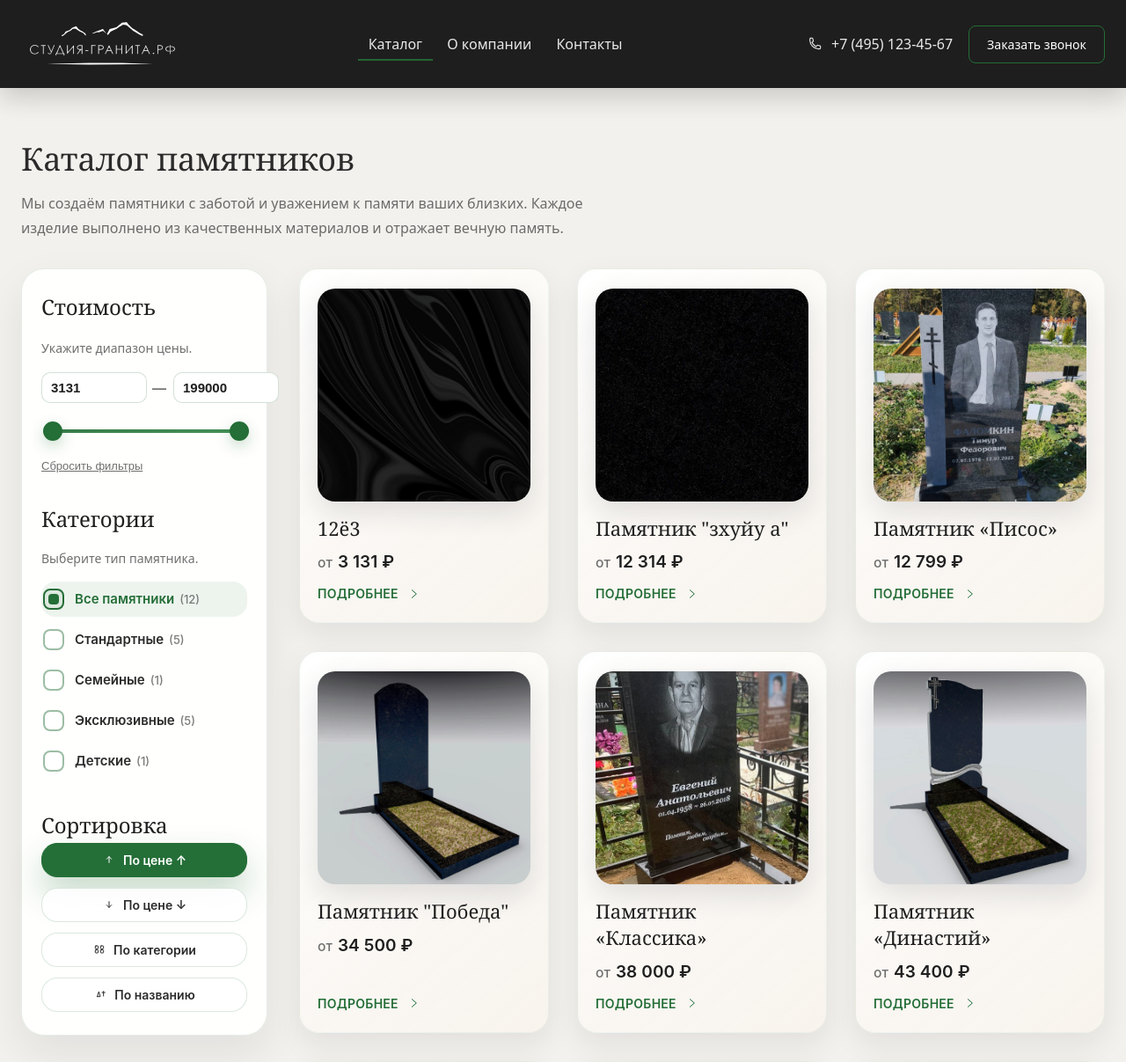
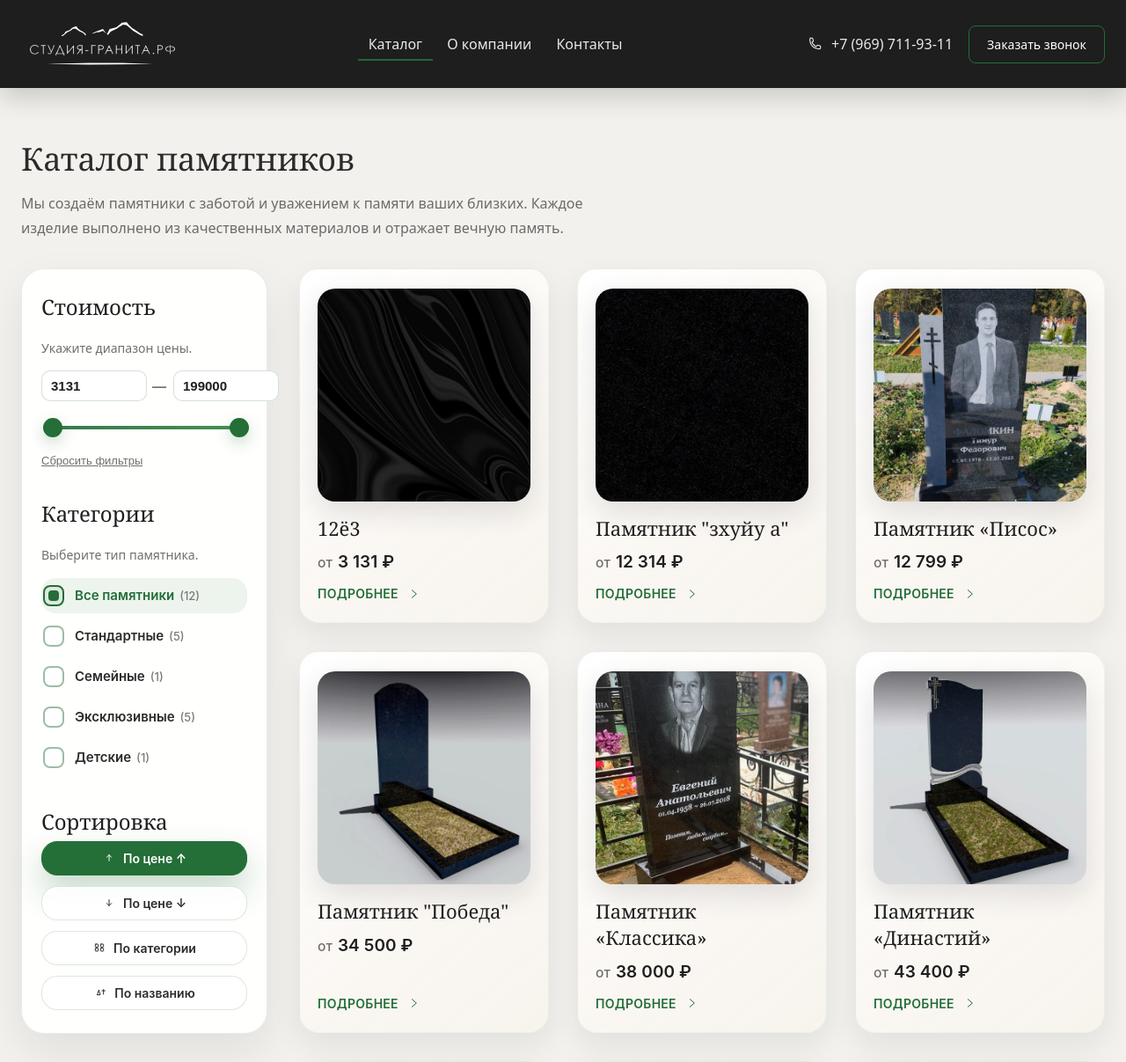
Before and after one commit to romdle/Project_Ritualka, a FastAPI app: page /catalog in a window 1280 px wide. Shown: the top 1207 px of the page at 88% size. Run offline with FastAPI, Linux system fonts and the light colour scheme; data comes from the database, SQL or seed files in the repository.

Commit message:
наконец-то блять 2

```diff
--- a/app/static/css/main.css
+++ b/app/static/css/main.css
@@ -143,7 +143,7 @@ p{line-height:1.7;margin:0}
 .catalog-sidebar::-webkit-scrollbar-thumb{background:rgba(36,110,55,.3);border-radius:999px}
 .catalog-sidebar::-webkit-scrollbar-track{background:transparent}
 .catalog-filters{display:flex;flex-direction:column;gap:36px}
-.catalog-filters-heading{font-family:Georgia,serif;font-size:24px;font-weight:400;color:#1f1f1f;margin:0 0 4px}
+.catalog-filters-heading{font-family:Georgia,serif;font-size:24px;font-weight:400;color:#1f1f1f;margin:0 0 6px}
 .catalog-filters-note{margin:0;font-size:14px;color:#6f6f6f;line-height:1.6}
 .catalog-filter-group{display:flex;flex-direction:column;gap:14px}
 .catalog-category-list{list-style:none;margin:0;padding:0;display:flex;flex-direction:column;gap:6px}
@@ -164,7 +164,7 @@ p{line-height:1.7;margin:0}
 .catalog-sort-button svg{width:16px;height:16px;stroke:currentColor}
 .catalog-sort-button:hover{border-color:#246e37;color:#246e37;box-shadow:0 10px 24px rgba(36,110,55,.15)}
 .catalog-sort-button.is-active{background:#246e37;color:#fff;border-color:#246e37;box-shadow:0 18px 36px rgba(36,110,55,.28)}
-.catalog-price-range{display:flex;flex-direction:column;gap:16px}
+.catalog-price-range{display:flex;flex-direction:column;gap:14px}
 .catalog-price-values{display:flex;align-items:center;gap:8px;flex-wrap:nowrap;font-family:"Inter","Segoe UI",Roboto,"Helvetica Neue",Arial,sans-serif}
 .catalog-price-values .catalog-price-input{flex:0 0 120px}
 .catalog-price-input{flex:0 0 120px;display:flex}
@@ -339,6 +339,9 @@ footer a{color:#fff}
   .catalog-overlay-panel{width:100%;max-width:none;margin-top: 20px;max-height:calc(100vh - 20px);border-radius:22px;box-shadow:0 24px 56px rgba(17,24,39,.32);padding:24px 20px 30px;transform:translate3d(calc(-100% - 12px),0,0)}
   .catalog-overlay.is-open .catalog-overlay-panel{transform:translateX(0)}
   .catalog-overlay-close{position:absolute;top:16px;right:20px}
+  .catalog-price-values{align-items:stretch;gap:12px}
+  .catalog-price-values .catalog-price-input{flex:1 1 auto;width:38%}
+  .catalog-price-separator{display:flex;justify-content:center;align-items:center;margin:0}
   .product-detail{flex-direction:column}
   .product-main-image{width:100%;max-width:100%;height:auto;aspect-ratio:3/4}
   .product-main-image img{height:100%;width:100%;object-fit:cover}
--- a/app/templates/base.html
+++ b/app/templates/base.html
@@ -23,7 +23,7 @@
             <svg viewBox="0 0 24 24" fill="none" stroke="currentColor" stroke-width="1.5" stroke-linecap="round" stroke-linejoin="round" aria-hidden="true">
               <path d="M5.5 3h2.8c.4 0 .8.3.9.7l.8 3.1c.1.4 0 .9-.3 1.2l-1.7 1.8c1.4 2.6 3.5 4.7 6.1 6.1l1.8-1.7c.3-.3.8-.4 1.2-.3l3.1.8c.4.1.7.5.7.9v2.8c0 .5-.4.9-.9 1-1 .1-2 .1-3 0-6.4-.6-11.4-5.6-12-12-.1-1-.1-2 0-3 .1-.5.5-.9 1-.9Z" />
             </svg>
-            <span>+7 (495) 123-45-67</span>
+            <span>+7 (969) 711-93-11</span>
           </a>
           <button class="header-call-button" type="button" data-action="callback">Заказать звонок</button>
           <button class="menu-button" id="menu-toggle-button" type="button" aria-expanded="false" aria-controls="mobile-menu">
```
